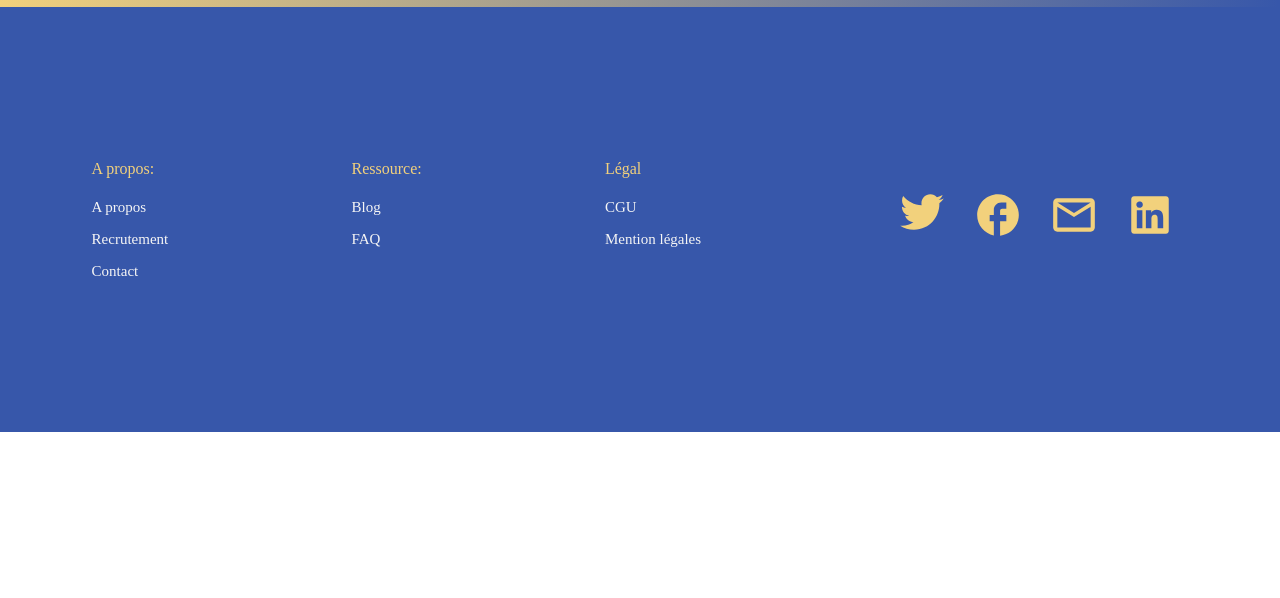
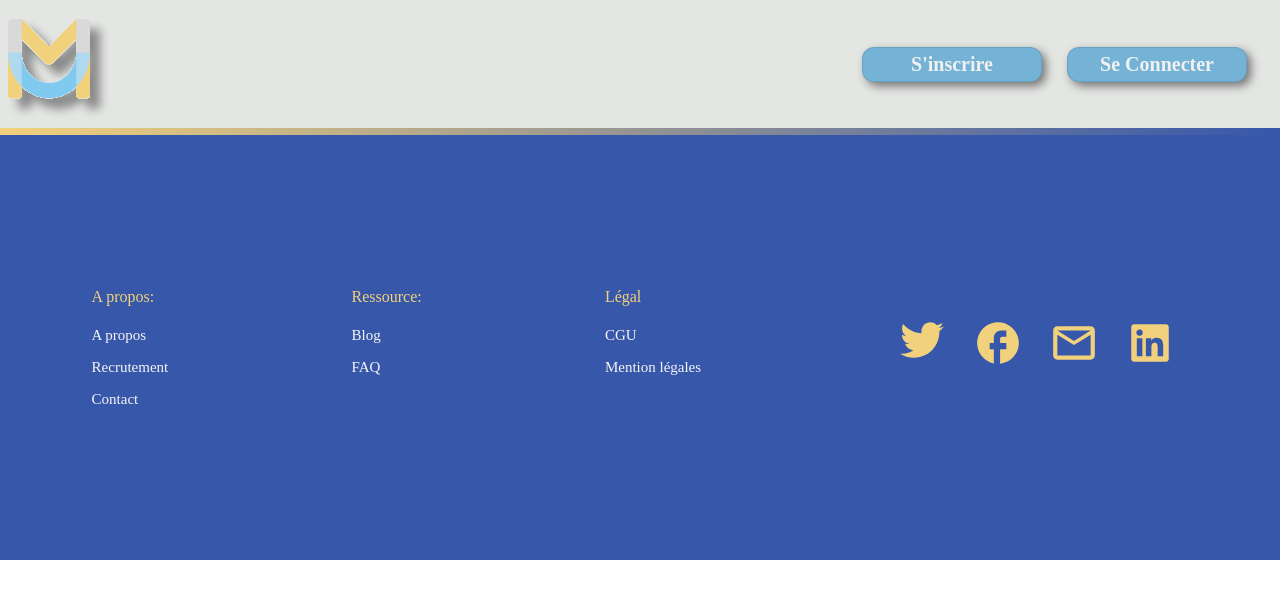
Before and after one commit to UltimatOne/UltraMotionCorp, a React (Create React App) app: page /navbar in a window 1280 px wide. Shown: the top 598 px of the page. Built offline with nearby package versions, Linux system fonts and the light colour scheme.

Commit message:
feat: création navBar css

```diff
--- a/src/App.js
+++ b/src/App.js
@@ -2,6 +2,7 @@ import { Route, Routes } from 'react-router-dom';
 import './App.css';
 import Footer from './composants/footer/footer';
 import Formulaire from './composants/formulaire/formulaire';
+import Nav from './composants/NavBar/Nav';
 import Accueil from './pages/accueil';
 
 
@@ -11,6 +12,7 @@ function App() {
     <div className="App">
       <Routes>
       <Route exact path="/" element={<Accueil />}/>
+      <Route exact path="/navbar" element={<Nav />}/>
       <Route path="/formulaire-utilisateur" element={<Formulaire props="Utilisateur" />}/>
       <Route path="/formulaire-prestataire" element={<Formulaire props="Prestataire"/>}/>
       </Routes>
--- a/src/composants/NavBar/Nav.css
+++ b/src/composants/NavBar/Nav.css
@@ -1,20 +1,45 @@
-.nav {
-    display: flex;
-    align-items: right;
-    justify-content: space-between;
-    flex-wrap: wrap;
-    position: fixed;
-    width: 100%;
-    padding: 12px 4%;
-    font-size: 0.9rem;
-
+.banner{
+  padding: 6px 8px;
+  display:flex;
+  justify-content:space-between;
+  align-items:center;
+  background-color:rgb(228, 230, 228);
+  box-shadow: 1px 1px 10px 3px rgb(155, 153, 153);
+  position: relative;
+  width:100%;
+  margin: 0 auto;
 
 }
-.button {
-    background-color: rgb(40, 44, 52);
-    border: 1px solid white;
-    border-radius: 10px;
-    margin : 0 15px;
-    /* margin-left: 15px;
-    margin-right: 15px; */
+
+.btnInscription {
+box-sizing: border-box;
+width: 180px;
+height: 35px;
+color: #f1f1f1;
+font-size: 20px;
+font-style: normal;
+font-family: 'M PLUS 2';
+font-weight: 600;
+background: #75B3D6;
+border: 1px solid rgba(0, 0, 0, 0.1);
+box-shadow: 4px 4px 10px rgba(0, 0, 0, 0.5);
+border-radius: 12px;
+margin-right: 25px
 }
+
+.btnConnexion{
+box-sizing: border-box;
+width: 180px;
+height: 35px;
+color: #f1f1f1;
+font-size: 20px;
+font-style: normal;
+font-family: 'M PLUS 2';
+font-weight: 600;
+background: #75B3D6;
+border: 1px solid rgba(0, 0, 0, 0.1);
+box-shadow: 4px 4px 10px rgba(0, 0, 0, 0.5);
+border-radius: 12px;
+margin-right: 25px
+
+}
--- a/src/pages/accueil.jsx
+++ b/src/pages/accueil.jsx
@@ -4,7 +4,6 @@ import './accueil.css';
 function Accueil(){
     return (
      <div className="LandingPage">
-        {/* <Nav/> */}
      </div>
  )};
  export default Accueil;
```
